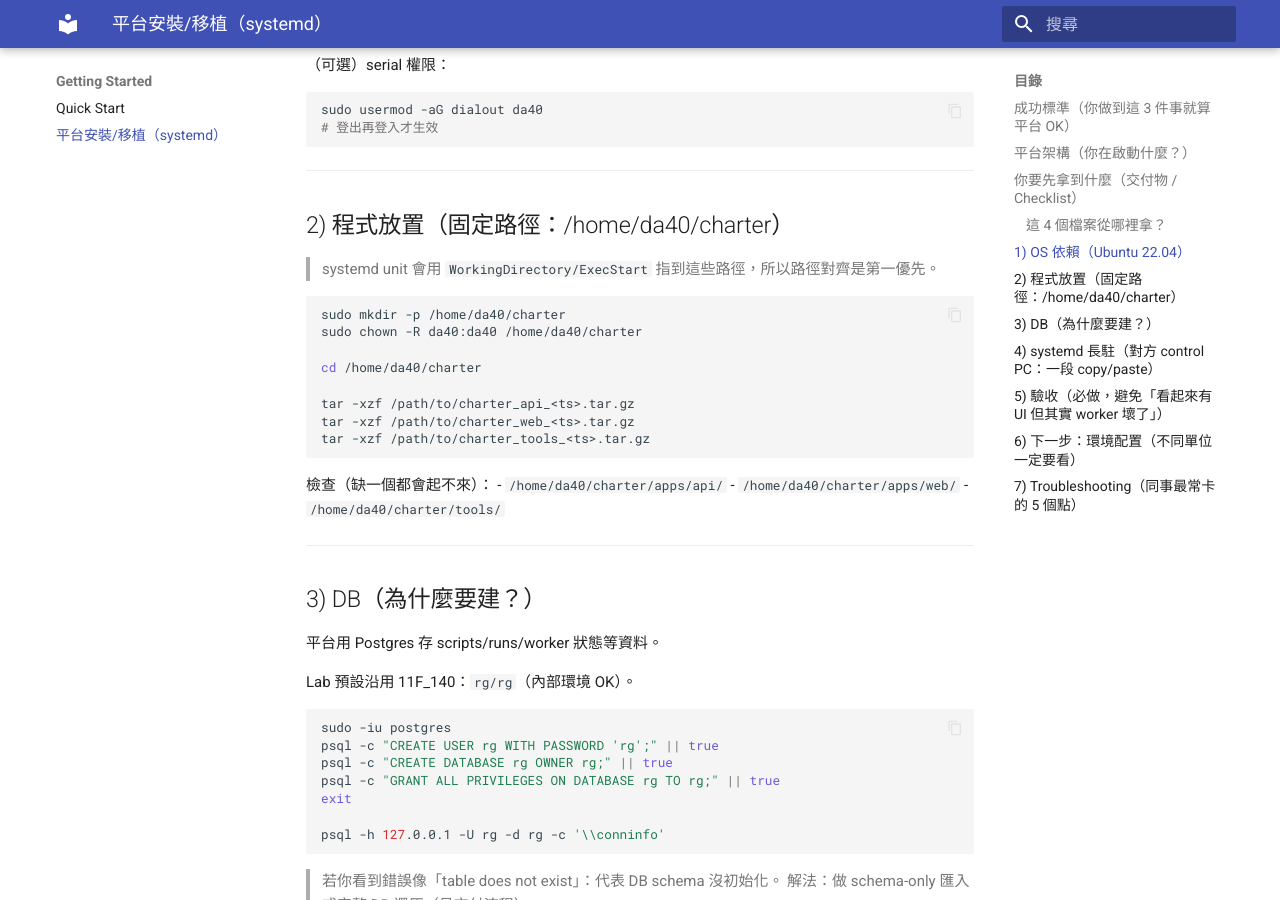
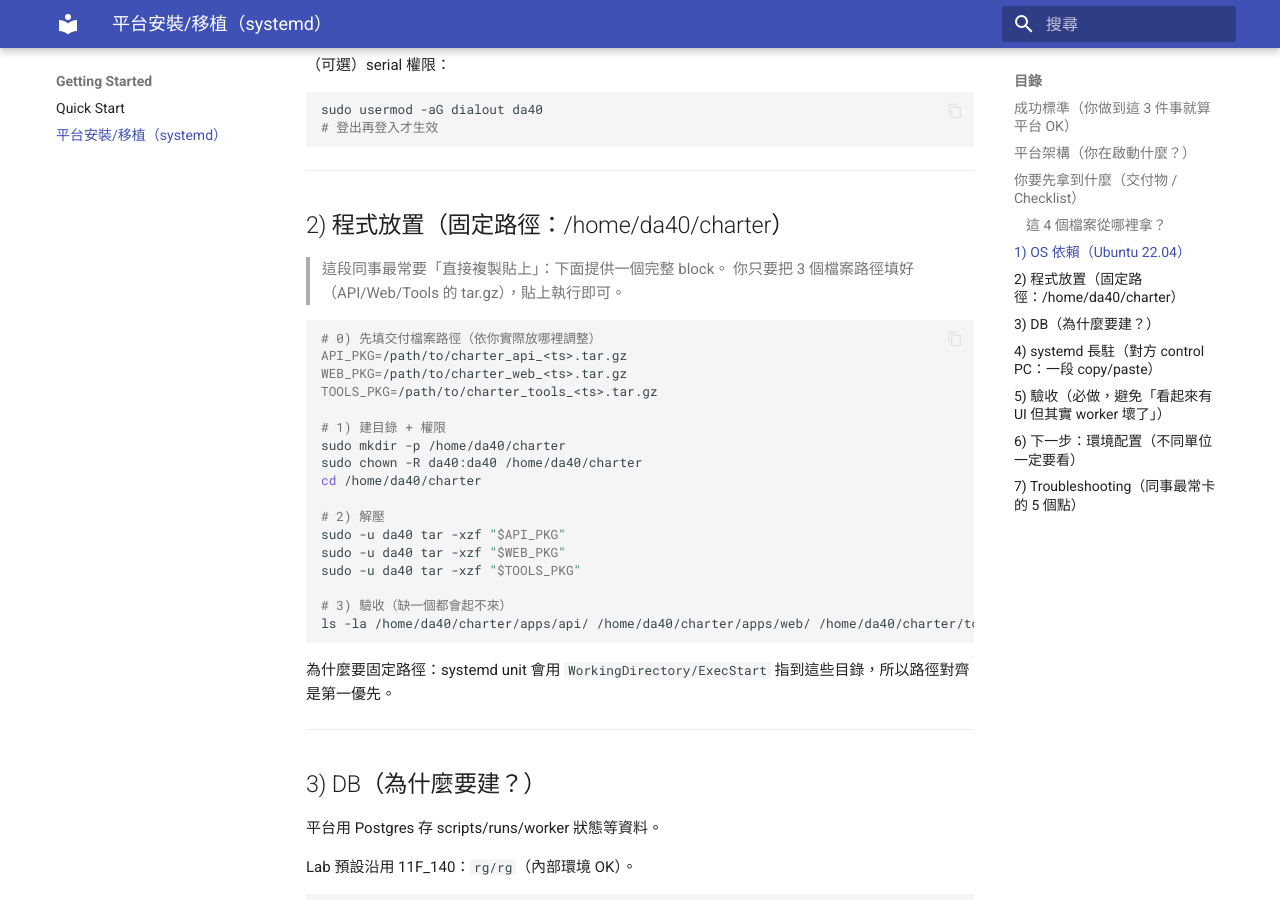
Before and after one commit to askeywifisit-ui/charter_project, an MkDocs documentation site: the page built from docs/charter_site/docs/getting_started/platform_install.md, in a window 1280 px wide and 900 px high, scrolled down 2213 px. Built offline with MkDocs 1.6.1 and Material for MkDocs 9.7.7, drawn with Linux system fonts in a browser that asks for light colours; comment, search, counter and statistics services are not loaded.

Commit message:
Docs: make package placement step copy/paste friendly (single runnable block)

````diff
--- a/docs/charter_site/docs/getting_started/platform_install.md
+++ b/docs/charter_site/docs/getting_started/platform_install.md
@@ -96,23 +96,30 @@ sudo usermod -aG dialout da40
 
 ## 2) 程式放置（固定路徑：/home/da40/charter）
 
-> systemd unit 會用 `WorkingDirectory/ExecStart` 指到這些路徑，所以路徑對齊是第一優先。
+> 這段同事最常要「直接複製貼上」：下面提供一個完整 block。
+> 你只要把 3 個檔案路徑填好（API/Web/Tools 的 tar.gz），貼上執行即可。
 
 ```bash
+# 0) 先填交付檔案路徑（依你實際放哪裡調整）
+API_PKG=/path/to/charter_api_<ts>.tar.gz
+WEB_PKG=/path/to/charter_web_<ts>.tar.gz
+TOOLS_PKG=/path/to/charter_tools_<ts>.tar.gz
+
+# 1) 建目錄 + 權限
 sudo mkdir -p /home/da40/charter
 sudo chown -R da40:da40 /home/da40/charter
-
 cd /home/da40/charter
 
-tar -xzf /path/to/charter_api_<ts>.tar.gz
-tar -xzf /path/to/charter_web_<ts>.tar.gz
-tar -xzf /path/to/charter_tools_<ts>.tar.gz
+# 2) 解壓
+sudo -u da40 tar -xzf "$API_PKG"
+sudo -u da40 tar -xzf "$WEB_PKG"
+sudo -u da40 tar -xzf "$TOOLS_PKG"
+
+# 3) 驗收（缺一個都會起不來）
+ls -la /home/da40/charter/apps/api/ /home/da40/charter/apps/web/ /home/da40/charter/tools/
 ```
 
-檢查（缺一個都會起不來）：
-- `/home/da40/charter/apps/api/`
-- `/home/da40/charter/apps/web/`
-- `/home/da40/charter/tools/`
+為什麼要固定路徑：systemd unit 會用 `WorkingDirectory/ExecStart` 指到這些目錄，所以路徑對齊是第一優先。
 
 ---
 
````
